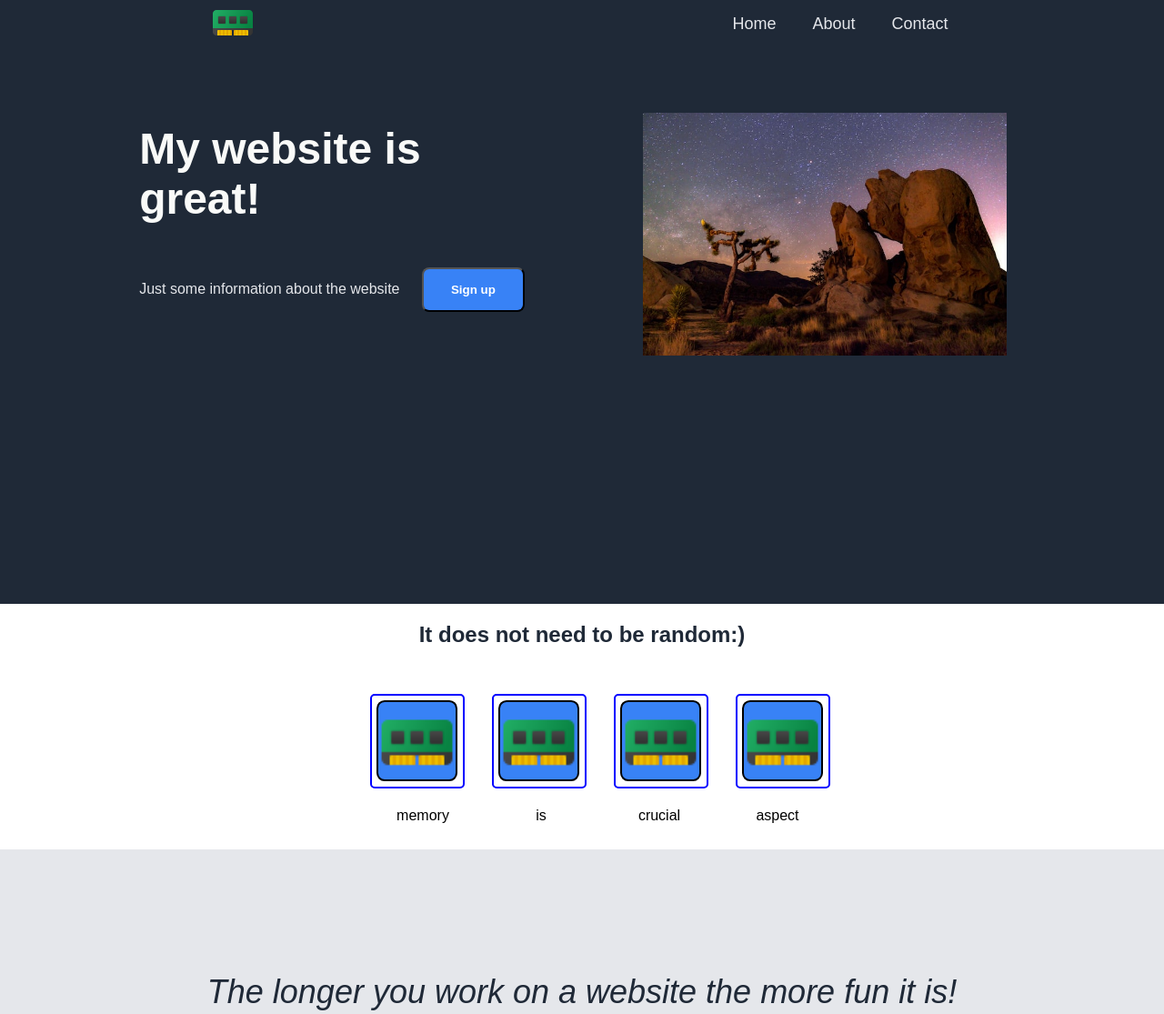
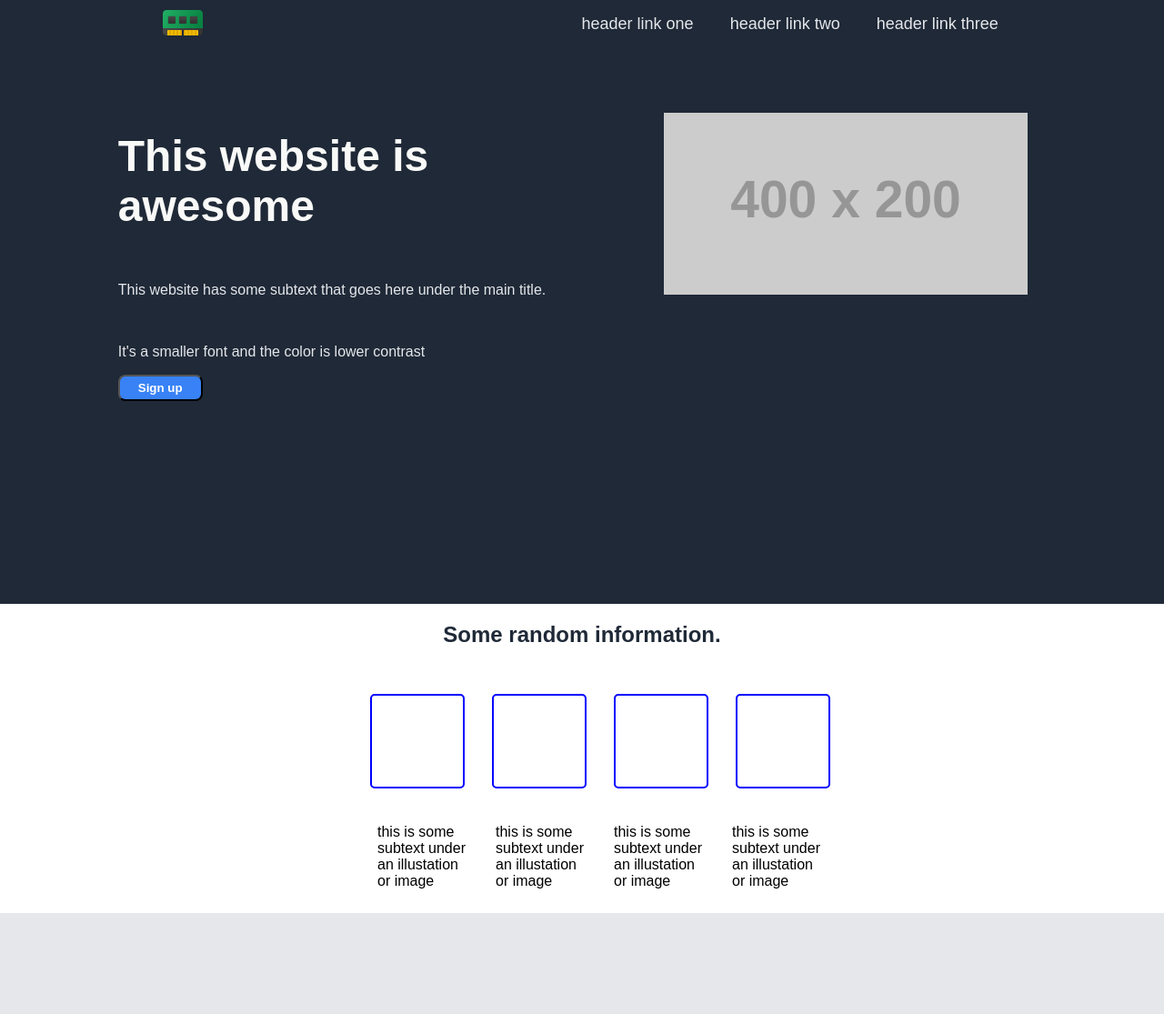
Before and after one commit to webdesignworld/Main-CSS-My-Project, a plain HTML site: page my-page.html in a window 1280 px wide. Shown: the top 1115 px of the page at 91% size. Drawn offline with Linux system fonts and the light colour scheme; placeholder pictures from the web are drawn by us.

Commit message:
second page

```diff
--- a/my-page.html
+++ b/my-page.html
@@ -8,79 +8,74 @@
     <title>My Website</title>
   </head>
   <body>
-    <header>
-      <div>
-        <nav class="header-container">
+    <header class="header-container">
       <a href="#" class="logo-my-page"><img src="./img/memory.png" alt="Logo of a flag"></a>
+    <nav class="nav-container">
      <ul class="menu">
-            <li><a href="index.html">Home</a></li>
-            <li><a href="index.html">About</a></li>
-            <li><a href="index.html">Contact</a></li>
+        <li><a href="#">header link one</a></li>
+        <li><a href="#">header link two</a></li>
+        <li><a href="#">header link three</a></li>
       </ul>
     </nav>
-      <div class="hero-container">
+   </header>
+  <main>
+   <section class="hero-container">
     <div class="hero-text">
-          <h1>My website is
+      <h1>This website is
       <br>
-                  great!</h1>
-            <p>Just some information about the website
-
-              <a href="index.html" target="_blank">
-               <button class="sign-up-my-page" type="button">Sign up</button>
+      awesome</h1>
+      <p>This website has some subtext that goes here under the main title.</p>
+      <br>
+      <p>It's a smaller font and the color is lower contrast</p>
+        <a href="my-page.html" target="_blank">
+          <button class="sign-up" type="button">Sign up</button>
         </a>
     </div>
-<div class="hero-image">
-                <img
-                    src="./img/stars.jpg"
-                    alt="Photo of a starry desert sky"
-                  />
-                </div>
-      </div>
-    </header>
-    <main>
-      <h2 class="info">It does not need to be random:)</h2>
+        <img class="hero-image" src="https://via.placeholder.com/400x200.jpg/CCCCCC/FFFFFF?text=this+is+a+placeholder+for+an+image" width="400" height="200" alt="Placeholder-blank-image"/>
+  </section>
+  <section>
+   <h2 class="info">Some random information.</h2>
     <div class="illustrations-container">
       <div class="illustrations">
         <ul>
-<li><p><img class="memory" src="./img/memory.png" alt="Memory card image"></p> </li>
-<li><p><img class="memory" src="./img/memory.png" alt=""></p> </li>
-<li><p><img class="memory" src="./img/memory.png" alt=""></p> </li>
-<li><p><img class="memory" src="./img/memory.png" alt=""></p> </li>
+         <li><p></p><img src="#" alt=""> </li>
+         <li><p><img src="#" alt=""></p> </li>
+         <li><p><img src="#" alt=""></p> </li>
+         <li><p><img src="#" alt=""></p> </li>
         </ul>
    <div class="illustration-text">
      <ul>
-    <li>memory</li>
-    <li>is</li>
-    <li>crucial</li>
-    <li>aspect</li>
+       <li>this is some subtext under an illustation or image</li>
+       <li>this is some subtext under an illustation or image</li>
+       <li>this is some subtext under an illustation or image</li>
+       <li>this is some subtext under an illustation or image</li>
      </ul>
   </div>
 </div>
 </div>
+  </section>
         <figure>
           <blockquote cite="#">
-            <p>
-              The longer you work on a website the more fun it is!
-            </p>
-            <figcaption><strong>—Sveta</strong></figcaption>
+            <p>This is an inspiring quote, or a testimonial from a customer.
+              Maybe it's just a filling up space, or maybe people will actually
+              read it. Who knows? All I know is that it looks nice.</p>
+            <p><strong>—Thor</strong></p>
           </blockquote>
         </figure>
 <div class="call-to-action-container">
   <div class="call-to-action">
-        <h3>Call to action!</h3>
-        <!-- <p>
-          Sign up for our products by clicking that button right over there!
-        </p> -->
+   <h3>Call to action! It's time!</h3>
+    <p>Sign up for our products by clicking that button right over there!</p>
   </div>
-          <a href="index.html" target="_blank">
-          <button class="sign-up-action-my" type="button">Sign up</button>
+    <a href="#" target="_blank">
+      <button class="sign-up-action" type="button">Sign up</button>
      </a>
 </div>
   </main>
     <br>
     <footer>
       <div class="footer-section">
-        <p><a class="copyright" href="https://webdesignworld.co.uk/" >Copyright by Web Design World &#169;</a></p>
+        <p>Copyright&#169;</p>
       </div>
     </footer>
   </body>
```
Lines whose indentation alone changed are shown as unchanged.
